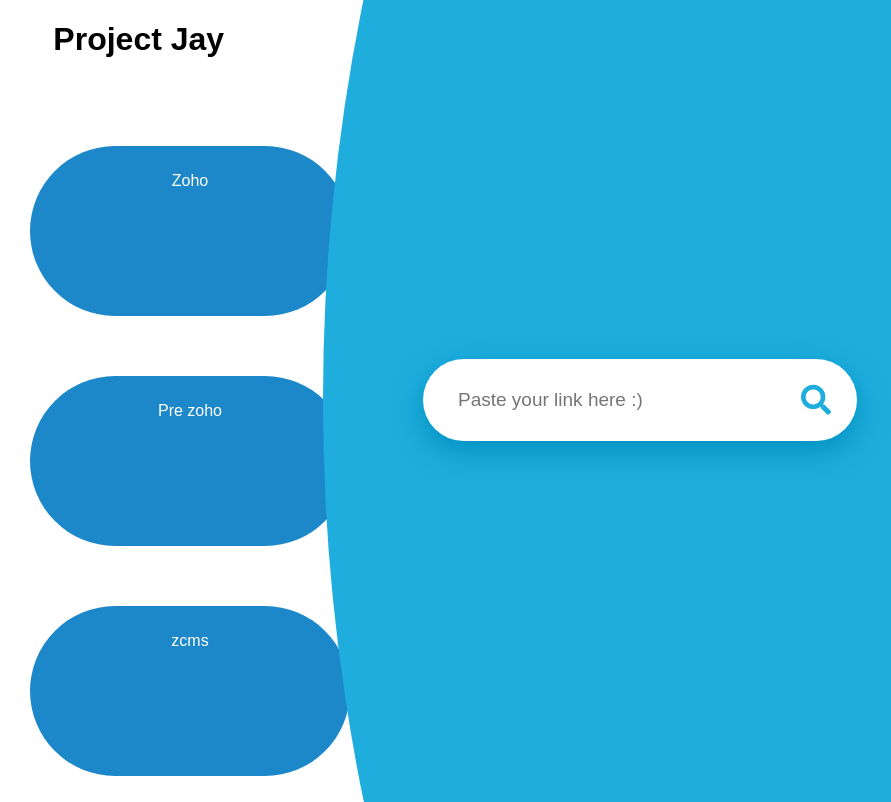
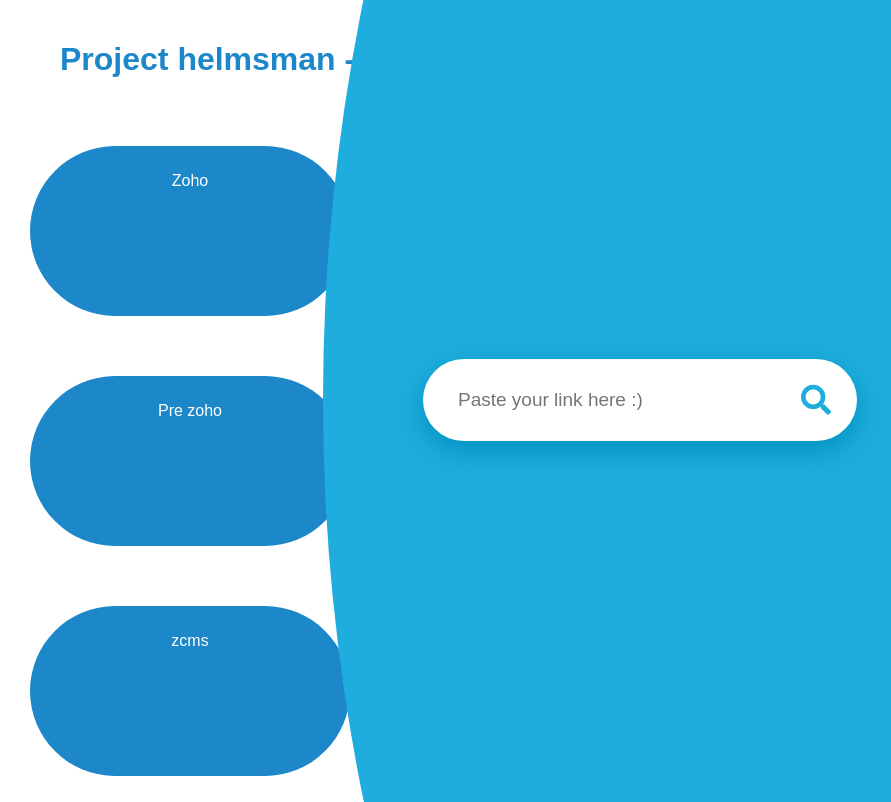
Before and after one commit to naveencjay/projectjay, a plain HTML site: page index.html in a window 1280 px wide. Shown: the top 802 px of the page, without its empty margins (0-891 px from the left). Drawn offline with nearby package versions, Linux system fonts and the light colour scheme.

Commit message:
Update and rename url.html to index.html

```diff
--- a/url.html
+++ b/index.html
@@ -3,14 +3,17 @@
 
 <head>
     <meta charset="UTF-8">
-    <title>Project Trilogy</title>
+    <title>Navigator Minimal</title>
     <link rel="stylesheet" href="https://use.fontawesome.com/releases/v5.3.1/css/all.css">
     <meta name="viewport" content="width=device-width, initial-scale=1.0">
     <link rel="Stylesheet" href="main.css">
 </head>
 
 <body>
-    <h1> &nbsp; &nbsp;&nbsp;&nbsp; Project Jay</h1>
+    <h1 style="color: #1c87c9;
+  position: relative;
+  top: 20px;
+  left: 60px;">Project helmsman - Minimal</h1>
     <div class="deis"><p>Designed by Naveen :)</p></div>
     <div id="app-cover">
         <div id="app" class="opened">
```
